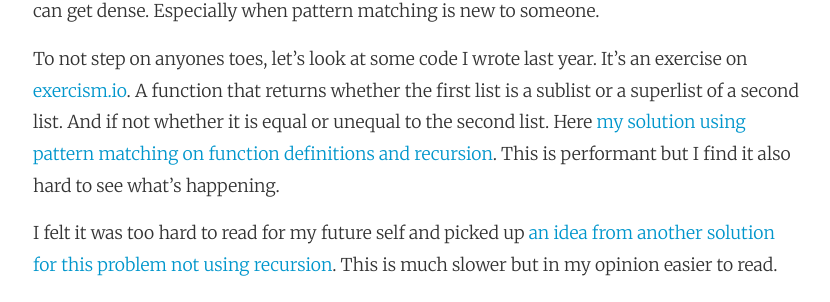
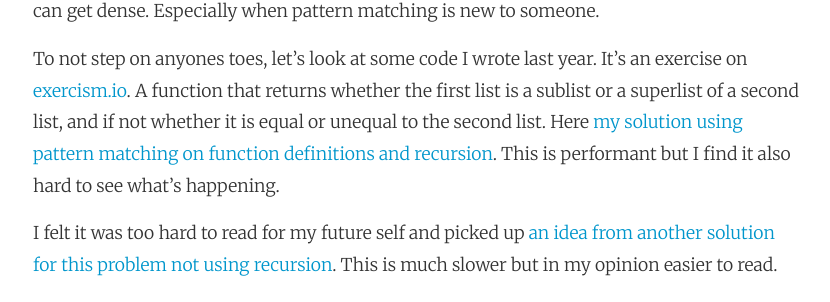
Before and after one commit to adri/adri.github.io, a Jekyll site: the page built from _posts/2017-12-13-learning-elixir-1-year-later.md, in a window 1280 px wide and 900 px high, scrolled down 6323 px. Shown: the part 180-482 px from the top of the window, without its empty margins (223-1053 px from the left). Built offline with Jekyll 4.4.1, drawn with Linux system fonts in a browser that asks for light colours; nearby versions of some CDN libraries; comment, search, counter and statistics services are not loaded.

Commit message:
Autocommit from wiki

```diff
--- a/_posts/2017-12-13-learning-elixir-1-year-later.md
+++ b/_posts/2017-12-13-learning-elixir-1-year-later.md
@@ -131,7 +131,7 @@ I've used many editors like VIM, Atom and VSCode. When working with PHP I'm happ
 ##### Code Density
 Elixir is a very nice language and it is very expressive. This expressiveness means that code can get dense. Especially when pattern matching is new to someone.
 
-To not step on anyones toes, let's look at some code I wrote last year. It's an exercise on [exercism.io](http://exercism.io). A function that returns whether the first list is a sublist or a superlist of a second list. And if not whether it is equal or unequal to the second list. Here [my solution using pattern matching on function definitions and recursion](http://exercism.io/submissions/4d02217954a84b98aa7533eb52d643f9). This is performant but I find it also hard to see what's happening.
+To not step on anyones toes, let's look at some code I wrote last year. It's an exercise on [exercism.io](http://exercism.io). A function that returns whether the first list is a sublist or a superlist of a second list, and if not whether it is equal or unequal to the second list. Here [my solution using pattern matching on function definitions and recursion](http://exercism.io/submissions/4d02217954a84b98aa7533eb52d643f9). This is performant but I find it also hard to see what's happening.
 
 I felt it was too hard to read for my future self and picked up [an idea from another solution for this problem not using recursion](http://exercism.io/submissions/7ba724dfeb8b43bcb6b5c9b32a048ea3). This is much slower but in my opinion easier to read.
 
```
